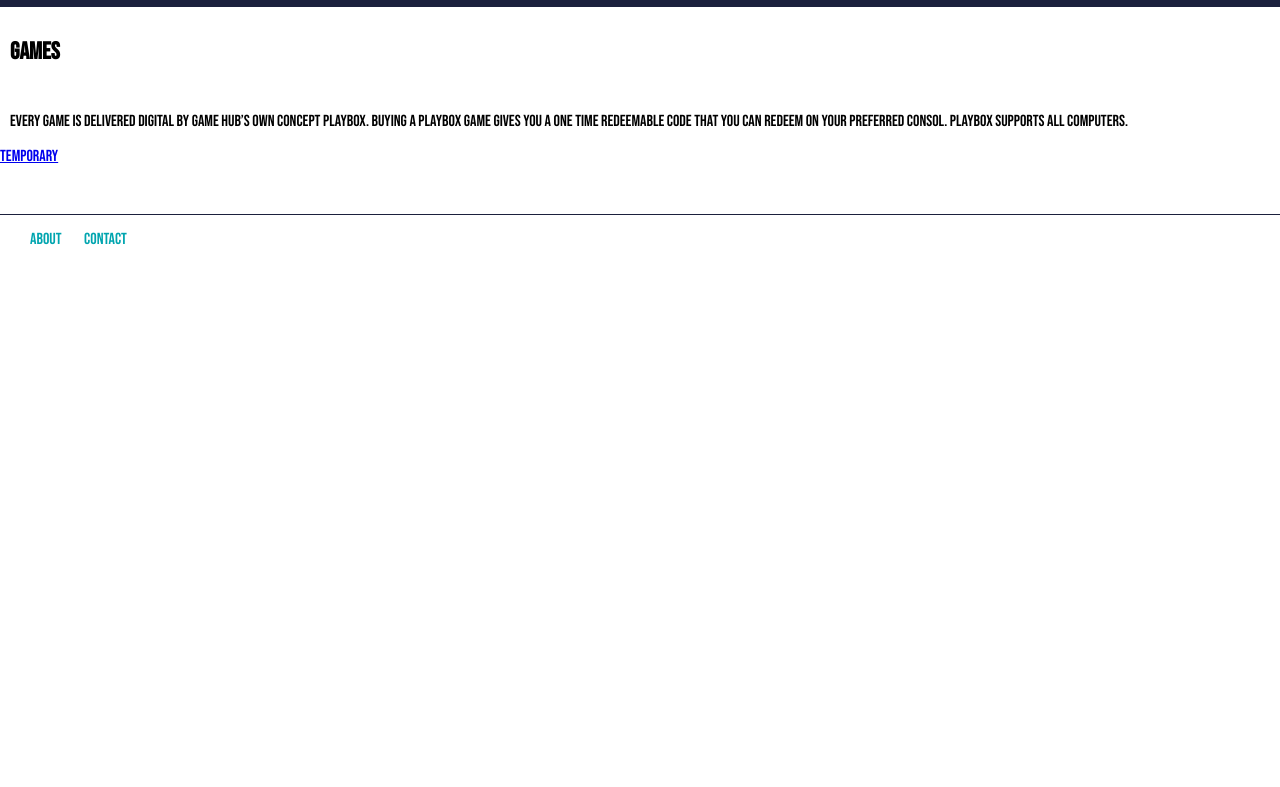
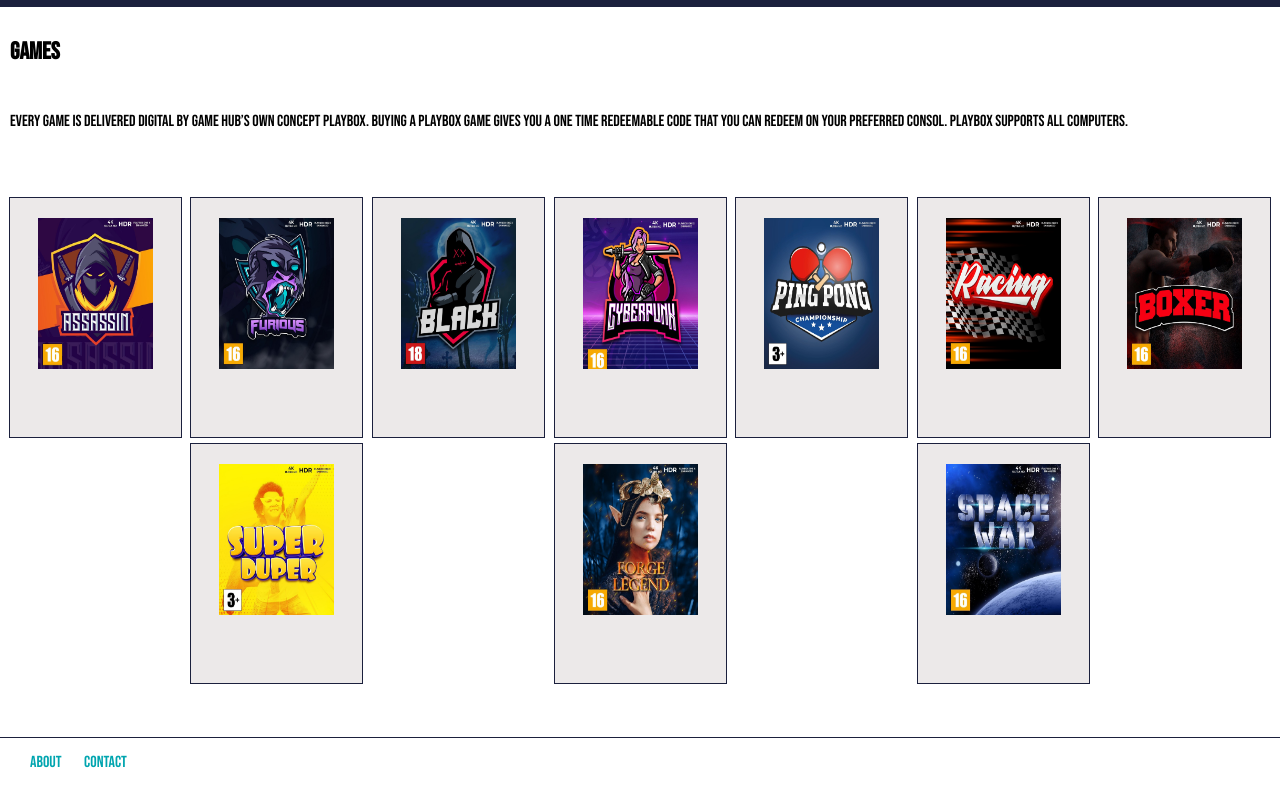
Before and after one commit to VRHT/HTML-CSS---Assignment, a plain HTML site: page shop/shop.html in a window 1280 px wide. Shown: the part 154-941 px from the top of the page. Before the commit the page ends 800 px from the top, so only its background shows below. Drawn offline with Linux system fonts and the light colour scheme; files whose address does not match are found by name.

Commit message:
added all games

```diff
--- a/shop/shop.html
+++ b/shop/shop.html
@@ -28,7 +28,38 @@
             <p class="productexp">Every game is delivered digital by GAME HUB’S own concept PLAYBOX. Buying a PLAYBOX game gives you a One time redeemable code
                 that you can redeem on your preferred consol. PLAYBOX supports all computers.</p>
         </section>
-        <a href="/productpage/product.html">temporary</a>
+        <section class="home-games">
+            <a href="/productpage/product.html">
+                <img src="/pictures/assassin.jpg" alt="assassin" class="games">
+            </a>
+            <a href="/productpage/product.html">
+                <img src="/pictures/furious.jpg" alt="furious" class="games">
+            </a>
+            <a href="/productpage/product.html">
+                <img src="/pictures/black.jpg" alt="black" class="games">
+            </a>
+            <a href="/productpage/product.html">
+                <img src="/pictures/cyberpunk.jpg" alt="cyberpunk" class="games">
+            </a>
+            <a href="/productpage/product.html">
+                <img src="/pictures/pingpong.jpg" alt="pingpong" class="games">
+            </a>
+            <a href="/productpage/product.html">
+                <img src="/pictures/racing.jpg" alt="racing" class="games">
+            </a>
+            <a href="/productpage/product.html">
+                <img src="/pictures/boxer.jpg" alt="boxer" class="games">
+            </a>
+            <a href="/productpage/product.html">
+                <img src="/pictures/superduper.jpg" alt="superduper" class="games">
+            </a>
+            <a href="/productpage/product.html">
+                <img src="/pictures/forge legend.jpg" alt="forge legend" class="games">
+            </a>
+            <a href="/productpage/product.html">
+                <img src="/pictures/spacewar.jpg" alt="spacewar" class="games">
+            </a>
+        </section>
     </main>
     <footer>
         <a href="/about/about.html" class="directors">ABOUT</a>
--- a/style/stylesheet.css
+++ b/style/stylesheet.css
@@ -120,7 +120,7 @@ h1      {
 
 .shop-article {
     justify-self: center;
-    border: black solid 1px;
+    border: #1B203D solid 1px;
 }
 
 .support-article {
```
Also changed, not shown: complete/complete.html (+2 -0 lines).
